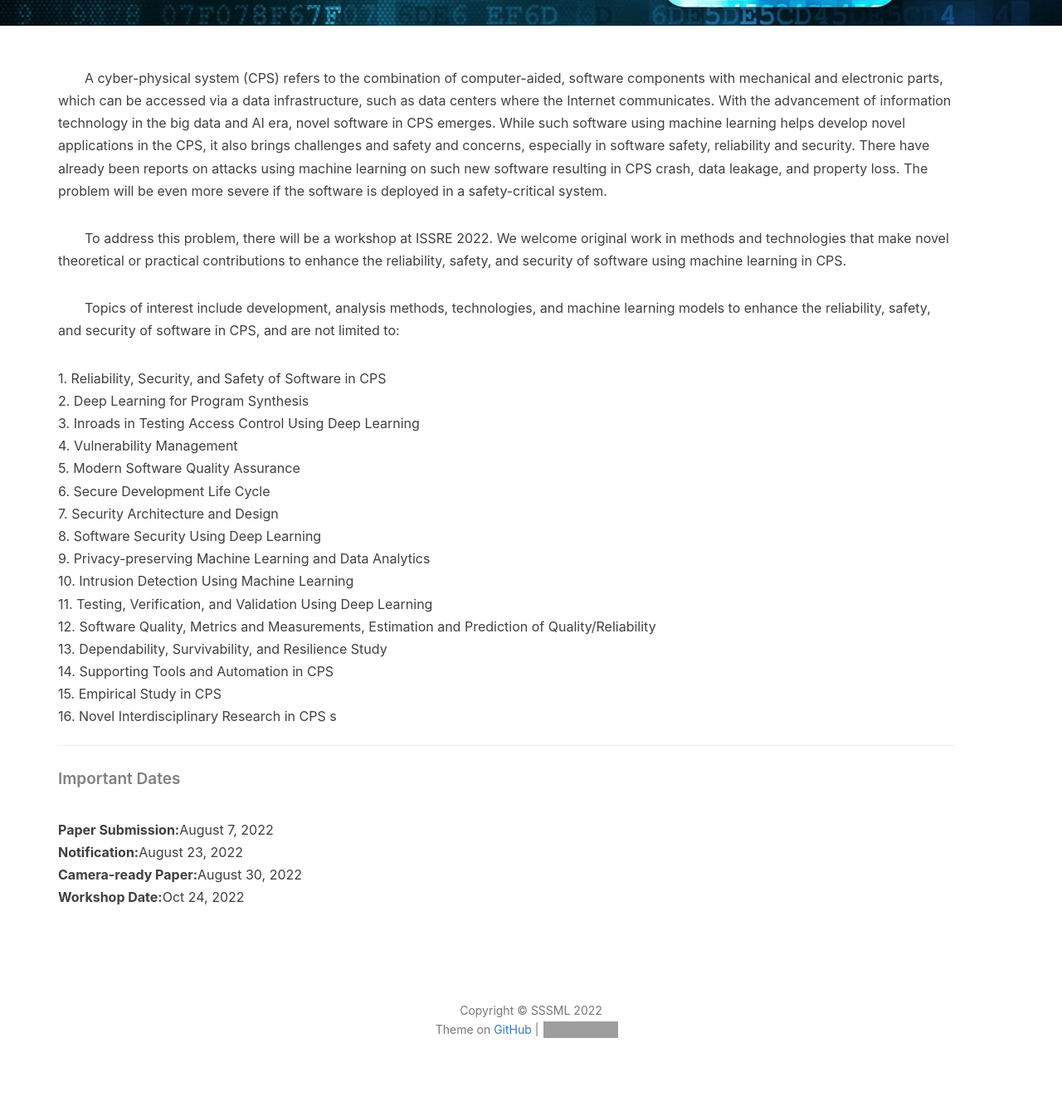
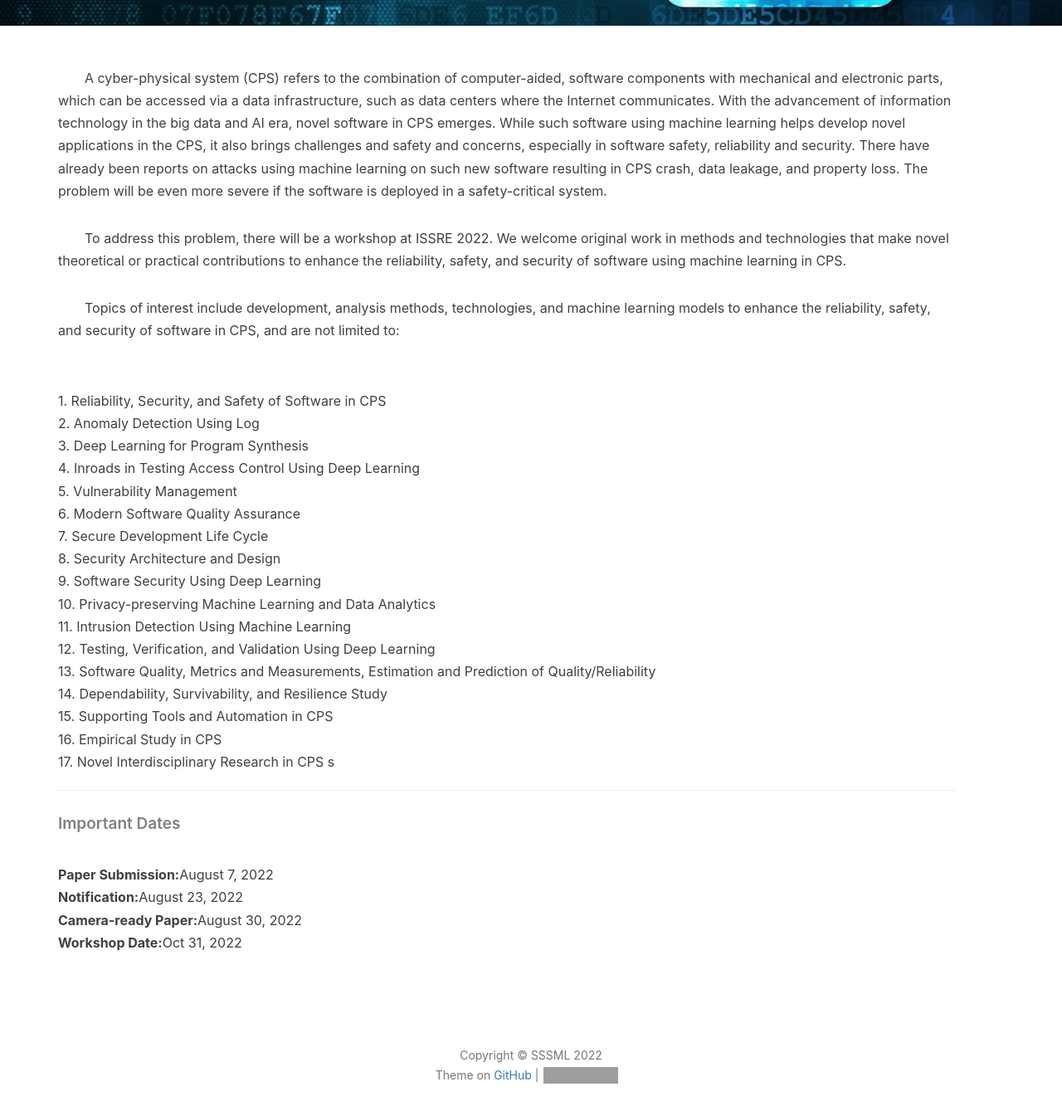
Before and after one commit to junwzhou/SSSML2022, a Jekyll site: the page built from Call for Papers.html, in a window 1280 px wide and 1400 px high, scrolled down 396 px. Shown: the top 1345 px of the window at 83% size. Built offline with Jekyll 4.4.1, drawn with Linux system fonts in a browser that asks for light colours; nearby versions of some CDN libraries; comment, search, counter and statistics services are not loaded; grey boxes are pictures that could not be loaded.

```diff
--- a/Call for Papers.html
+++ b/Call for Papers.html
@@ -10,22 +10,23 @@ header-img: "img/post-bg-hacker.jpg"
     <p>A cyber-physical system (CPS) refers to the combination of computer-aided, software components with mechanical and electronic parts, which can be accessed via a data infrastructure, such as data centers where the Internet communicates. With the advancement of information technology in the big data and AI era, novel software in CPS emerges. While such software using machine learning helps develop novel applications in the CPS, it also brings challenges and safety and concerns, especially in software safety, reliability and security. There have already been reports on attacks using machine learning on such new software resulting in CPS crash, data leakage, and property loss. The problem will be even more severe if the software is deployed in a safety-critical system.</p>
     <p>To address this problem, there will be a workshop at ISSRE 2022. We welcome original work in methods and technologies that make novel theoretical or practical contributions to enhance the reliability, safety, and security of software using machine learning in CPS.</p>
     <p>Topics of interest include development, analysis methods, technologies, and machine learning models to enhance the reliability, safety, and security of software in CPS, and are not limited to:</p>
-        1. Reliability, Security, and Safety of Software in CPS
-        <br/>2.	Deep Learning for Program Synthesis
-        <br/>3.	Inroads in Testing Access Control Using Deep Learning
-        <br/>4.	Vulnerability Management
-        <br/>5.	Modern Software Quality Assurance
-        <br/>6.	Secure Development Life Cycle
-        <br/>7.	Security Architecture and Design
-        <br/>8.	Software Security Using Deep Learning
-        <br/>9.	Privacy-preserving Machine Learning and Data Analytics
-        <br/>10. Intrusion Detection Using Machine Learning
-        <br/>11. Testing, Verification, and Validation Using Deep Learning
-        <br/>12. Software Quality, Metrics and Measurements, Estimation and Prediction of Quality/Reliability
-        <br/>13. Dependability, Survivability, and Resilience Study
-        <br/>14. Supporting Tools and Automation in CPS
-        <br/>15. Empirical Study in CPS
-        <br/>16. Novel Interdisciplinary Research in CPS
+        <br/>1. Reliability, Security, and Safety of Software in CPS
+        <br/>2.	Anomaly Detection Using Log
+        <br/>3.	Deep Learning for Program Synthesis
+        <br/>4.	Inroads in Testing Access Control Using Deep Learning
+        <br/>5.	Vulnerability Management
+        <br/>6.	Modern Software Quality Assurance
+        <br/>7.	Secure Development Life Cycle
+        <br/>8.	Security Architecture and Design
+        <br/>9.	Software Security Using Deep Learning
+        <br/>10. Privacy-preserving Machine Learning and Data Analytics
+        <br/>11. Intrusion Detection Using Machine Learning
+        <br/>12. Testing, Verification, and Validation Using Deep Learning
+        <br/>13. Software Quality, Metrics and Measurements, Estimation and Prediction of Quality/Reliability
+        <br/>14. Dependability, Survivability, and Resilience Study
+        <br/>15. Supporting Tools and Automation in CPS
+        <br/>16. Empirical Study in CPS
+        <br/>17. Novel Interdisciplinary Research in CPS
 s
 </div>
 <div class="zh post-container">
@@ -35,6 +36,6 @@ s
     <br/><b>Paper Submission:</b>August 7, 2022
     <br/><b>Notification:</b>August 23, 2022
     <br/><b>Camera-ready Paper:</b>August 30, 2022
-    <br/><b>Workshop Date:</b>Oct 24, 2022</p>
+    <br/><b>Workshop Date:</b>Oct 31, 2022</p>
 
 </div>
```
